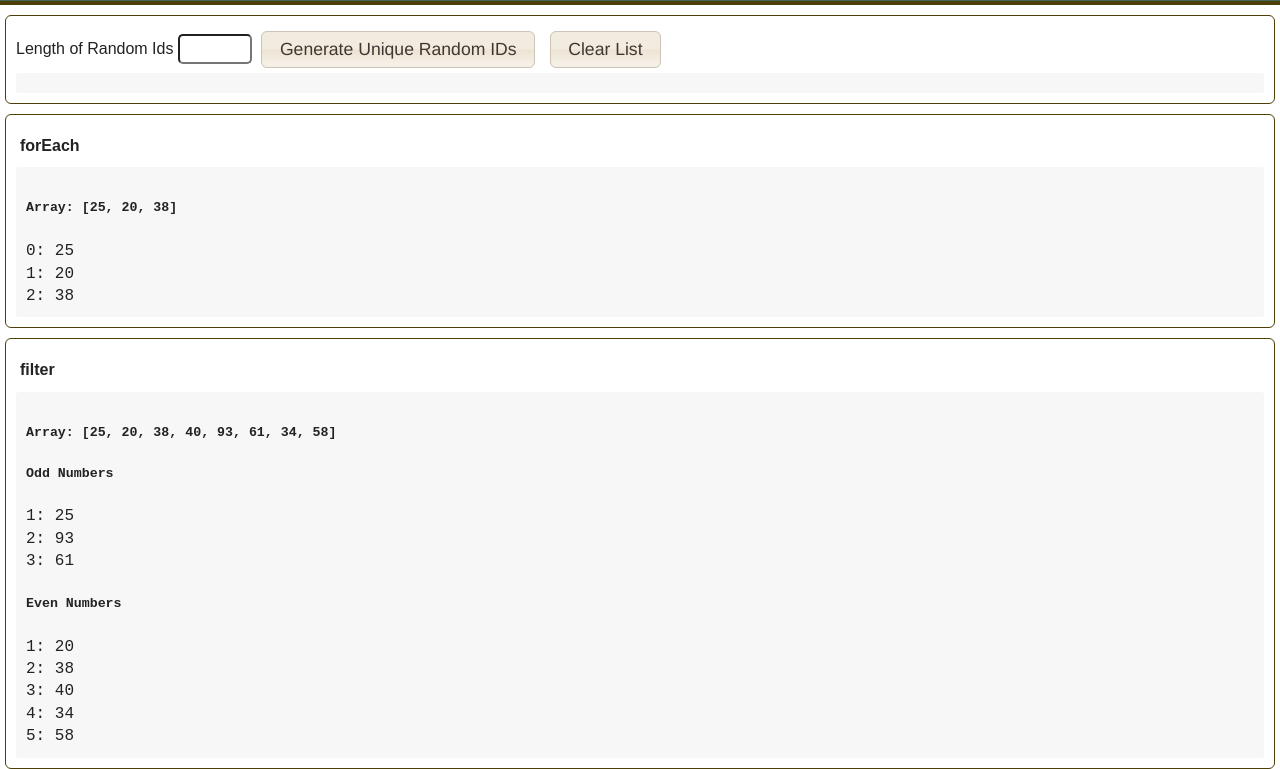
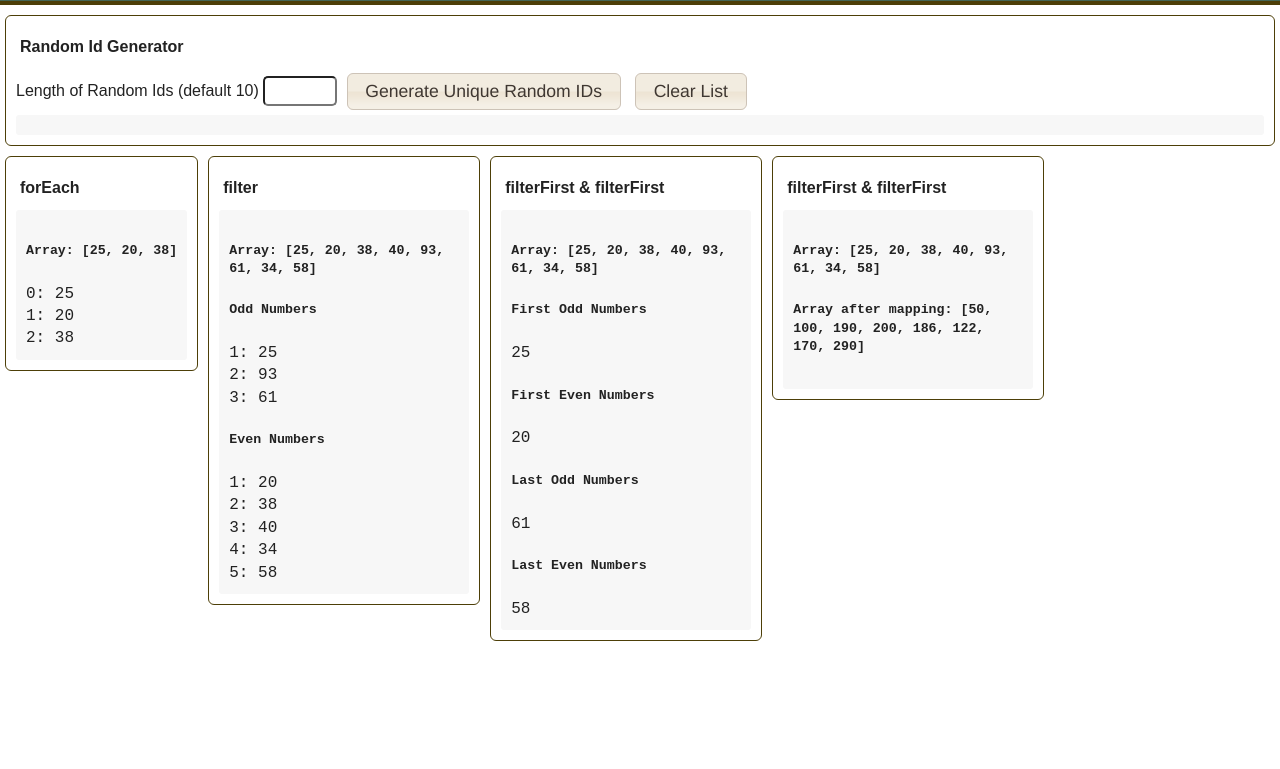
Before and after one commit to turn-a-round/javascript-helper, a plain HTML site: page index.html in a window 1280 px wide. Shown: the part 52-821 px from the top of the page. After the commit the page ends 800 px from the top, so only its background shows below. Drawn offline with nearby package versions, Linux system fonts and the light colour scheme.

Commit message:
Updated README.md

```diff
--- a/css/main.css
+++ b/css/main.css
@@ -123,6 +123,12 @@ div.content{
     margin: 10px 5px 0;
     padding: 10px;
     clear: both;
+}
+
+div.content.limited{
+    max-width: 250px;
+    float: left;
+    clear: none;
 }
 
 div.content .text {
--- a/index.html
+++ b/index.html
@@ -32,7 +32,8 @@
         <![endif]-->
         <div class="header"><h1 class="header">JavaScript helper compilation</h1></div>
         <div class="content ui-corner-all" id="divRandomContainer">
-            <label for="txtRandomLength">Length of Random Ids</label>
+            <h4 class="heading">Random Id Generator</h4>
+            <label for="txtRandomLength">Length of Random Ids (default <span id="spnDefaultRandomCharLen"></span>)</label>
             <input type="text" class="text" id="txtRandomLength" style="width: 50px;"/>
             <button id="btnGenerateRandom" style="margin: 5px;">Generate Unique Random IDs</button>
             <button id="btnClearRandom" style="margin: 5px;">Clear List</button>
@@ -41,20 +42,36 @@
 
             </div>
         </div>
-        <div class="content ui-corner-all" id="divArrayForEachContainer">
-            <h4 class="heading">forEach</h4>
-            <div id="divArrayForEach" class="result">
+        <div>
+            <div class="content limited ui-corner-all" id="divArrayForEachContainer">
+                <h4 class="heading">forEach</h4>
+                <div id="divArrayForEach" class="result">
 
+                </div>
             </div>
-        </div>
-        <div class="content ui-corner-all" id="divArrayFilterContainer">
-            <h4 class="heading">filter</h4>
-            <div id="divArrayFilter" class="result">
+            <div class="content limited ui-corner-all" id="divArrayFilterContainer">
+                <h4 class="heading">filter</h4>
+                <div id="divArrayFilter" class="result">
 
+                </div>
+            </div>
+            <div class="content limited ui-corner-all" id="divArrayFilterFirstLastContainer">
+                <h4 class="heading">filterFirst & filterFirst</h4>
+                <div id="divArrayFilterFirstLast" class="result">
+
+                </div>
+            </div>
+            <div class="content limited ui-corner-all" id="divArrayMapContainer">
+                <h4 class="heading">filterFirst & filterFirst</h4>
+                <div id="divArrayMap" class="result">
+
+                </div>
             </div>
         </div>
         <script type="text/javascript">
             $(document).ready(function () {
+                defaultRandomIdLength = 10;
+                $("#spnDefaultRandomCharLen").text(defaultRandomIdLength.toString());
                 $("#btnGenerateRandom").button().on('click', function () {
                     var len = $('#txtRandomLength').val();
                     len = parseInt(len, 10) !== NaN ? parseInt(len, 10) : 10;
@@ -66,9 +83,9 @@
                 $("#btnClearRandom").button().on('click', function () {
                     $('#divRandomIds').empty();
                 });
-                $('#txtRandomLength').enterKey(function (){
+                $('#txtRandomLength').enterKey(function () {
                     $("#btnGenerateRandom").trigger('click');
-                }).escapeKey(function (){
+                }).escapeKey(function () {
                     $("#btnClearRandom").trigger('click');
                 });
 
@@ -77,32 +94,74 @@
                 //forEach
                 container = $("#divArrayForEach")
                 Arr = [25, 20, 38];
-                container.append("<h5>Array: ["+Arr.join(', ')+"]</h5>");
-                Arr.forEach(function(elem, i, arr){
-                    $("<span>").text(i.toString()+': '+elem.toString()).appendTo(this);
+                container.append("<h5>Array: [" + Arr.join(', ') + "]</h5>");
+                Arr.forEach(function (elem, i, arr) {
+                    $("<span>").text(i.toString() + ': ' + elem.toString()).appendTo(this);
                     this.append("<br>");
                 }, container);
 
                 //filter
                 container = $("#divArrayFilter")
                 Arr = [25, 20, 38, 40, 93, 61, 34, 58];
-                container.append("<h5>Array: ["+Arr.join(', ')+"]</h5>");
+                container.append("<h5>Array: [" + Arr.join(', ') + "]</h5>");
                 // Filters all odd numbers
                 container.append("<h5>Odd Numbers</h5>");
-                Arr.filter(function(elem, i, arr){
+                Arr.filter(function (elem, i, arr) {
                     return elem % 2;
-                }).forEach(function(elem, i, arr){
-                    $("<span>").text((i+1).toString()+': '+elem.toString()).appendTo(this);
+                }).forEach(function (elem, i, arr) {
+                    $("<span>").text((i + 1).toString() + ': ' + elem.toString()).appendTo(this);
                     this.append("<br>");
                 }, container);
                 // Filters all even numbers
                 container.append("<h5>Even Numbers</h5>");
-                Arr.filter(function(elem, i, arr){
+                Arr.filter(function (elem, i, arr) {
                     return ((elem % 2) === 0);
-                }).forEach(function(elem, i, arr){
-                    $("<span>").text((i+1).toString()+': '+elem.toString()).appendTo(this);
+                }).forEach(function (elem, i, arr) {
+                    $("<span>").text((i + 1).toString() + ': ' + elem.toString()).appendTo(this);
                     this.append("<br>");
                 }, container);
+
+                //filterFirst
+                container = $("#divArrayFilterFirstLast")
+                Arr = [25, 20, 38, 40, 93, 61, 34, 58];
+                container.append("<h5>Array: [" + Arr.join(', ') + "]</h5>");
+                // Filters First odd numbers
+                container.append("<h5>First Odd Numbers</h5>");
+                var resultOdd = Arr.filterFirst(function (elem, i, arr) {
+                    return elem % 2;
+                });
+                $("<span>").text(resultOdd.toString()).appendTo(container);
+                container.append("<br>");
+                // Filters First even numbers
+                container.append("<h5>First Even Numbers</h5>");
+                var resultEven = Arr.filterFirst(function (elem, i, arr) {
+                    return ((elem % 2) === 0);
+                });
+                $("<span>").text(resultEven.toString()).appendTo(container);
+                container.append("<br>");
+                // Filters Last odd numbers
+                container.append("<h5>Last Odd Numbers</h5>");
+                var resultOdd = Arr.filterLast(function (elem, i, arr) {
+                    return elem % 2;
+                });
+                $("<span>").text(resultOdd.toString()).appendTo(container);
+                container.append("<br>");
+                // Filters First even numbers
+                container.append("<h5>Last Even Numbers</h5>");
+                var resultEven = Arr.filterLast(function (elem, i, arr) {
+                    return ((elem % 2) === 0);
+                });
+                $("<span>").text(resultEven.toString()).appendTo(container);
+                container.append("<br>");
+
+                //map
+                container = $("#divArrayMap")
+                Arr = [25, 20, 38, 40, 93, 61, 34, 58];
+                container.append("<h5>Array: [" + Arr.join(', ') + "]</h5>");
+                // Filters First odd numbers
+                container.append("<h5>Array after mapping: [" + Arr.map(function (elem, i, arr) {
+                    return (elem % 2 ? (elem * 2) : (elem * 5));
+                }).join(', ') + "]</h5>");
 
             });
         </script>
--- a/js/helper/helper.Array.js
+++ b/js/helper/helper.Array.js
@@ -53,7 +53,7 @@ if (typeof Array.prototype.map !== 'function') {
         for (var i = arrLength - 1; i >= 0; i--) {
             this[i] = handler.call(thisArg || this, this[i], i, this); // as depicted in https://developer.mozilla.org/en-US/docs/Web/JavaScript/Reference/Global_Objects/Array/map
         }
-        return this.reverse();
+        return this;
     };
 }
 if (typeof Array.prototype.indexOf !== 'function') {
--- a/js/helper/helper.js
+++ b/js/helper/helper.js
@@ -7,6 +7,12 @@
 
 // helper.isIE.js
 // Check for IE version
+// Default string of < IE 10:
+//      Mozilla/5.0 (compatible; MSIE 10.0; Windows NT 6.2; Trident/6.0)
+// Default string of IE 11:
+//      Mozilla/5.0 (Windows NT 6.3; Trident/7.0; rv:11.0) like Gecko
+// Default string of IE 12:
+//      Mozilla/5.0 (Windows NT 10.0; WOW64) AppleWebKit/537.36 (KHTML, like Gecko) Chrome/39.0.2171.71 Safari/537.36 Edge/12.0
 function msieversion() {
     try {
         var ua = window.navigator.userAgent;
@@ -114,7 +120,7 @@ var isIE = msieversion() ? true : false;
             for (var i = arrLength - 1; i >= 0; i--) {
                 this[i] = handler.call(thisArg || this, this[i], i, this); // as depicted in https://developer.mozilla.org/en-US/docs/Web/JavaScript/Reference/Global_Objects/Array/map
             }
-            return this.reverse();
+            return this;
         };
     //}
 
```
Also changed, not shown: js/helper/helper.isIE.js (+9 -1 lines), images/array_forEach_extended.png (added), images/array_map.png (added), 1 other file.
